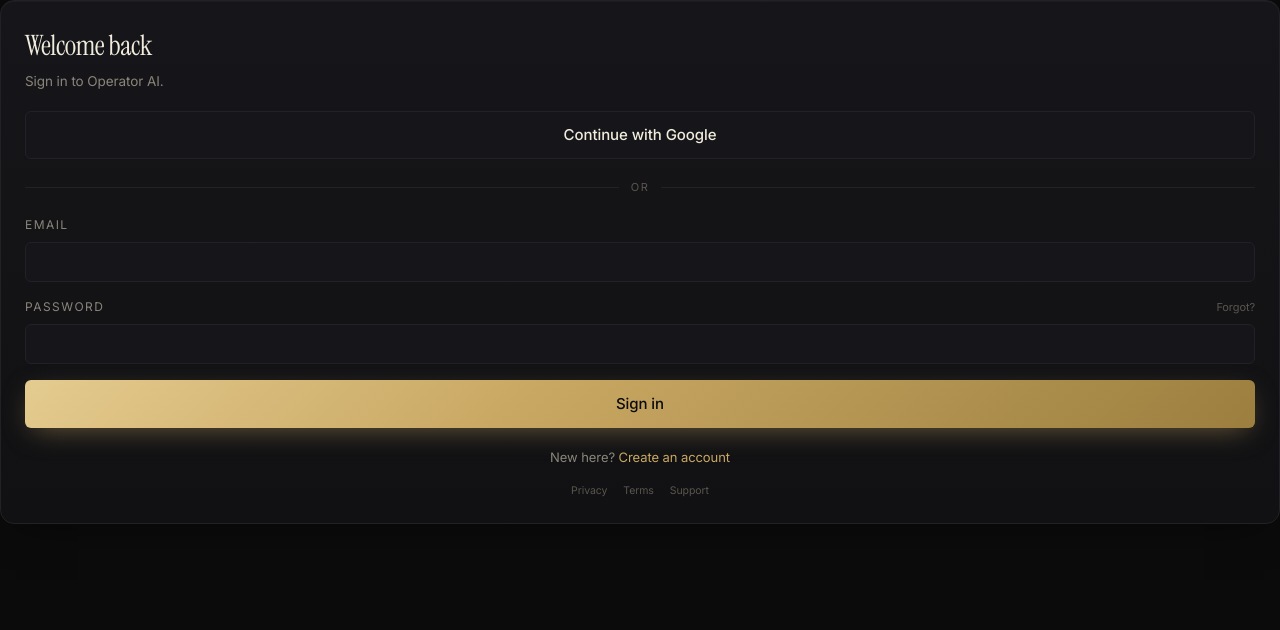
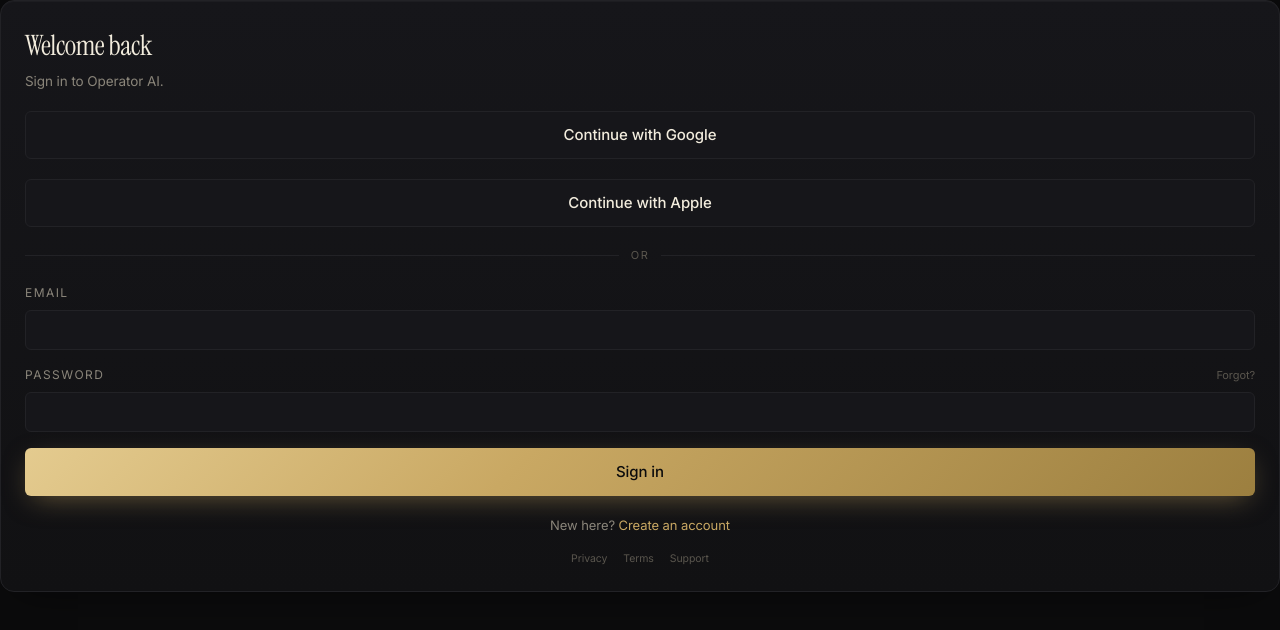
Before and after one commit to rubengomezesp-tech/OperatorAI, a Next.js app: page /login in a window 1280 px wide. Shown: the top 630 px of the page. Built offline with nearby package versions, Linux system fonts and the light colour scheme.

Commit message:
feat: login Apple/Google + image fixes + reference upload

```diff
--- a/src/app/(auth)/login/page.tsx
+++ b/src/app/(auth)/login/page.tsx
@@ -27,6 +27,14 @@
     router.refresh();
   }
 
+  async function onApple() {
+    const supabase = createSupabaseBrowserClient();
+    await supabase.auth.signInWithOAuth({
+      provider: 'apple',
+      options: { redirectTo: window.location.origin + '/auth/callback' },
+    });
+  }
+
   async function onGoogle() {
     const supabase = createSupabaseBrowserClient();
     const { error } = await supabase.auth.signInWithOAuth({
@@ -46,6 +54,9 @@
 
         <Button variant="secondary" size="lg" className="w-full" onClick={onGoogle}>
           Continue with Google
+        </Button>
+        <Button variant="secondary" size="lg" className="w-full" onClick={onApple}>
+          Continue with Apple
         </Button>
 
         <div className="flex items-center gap-3">
--- a/src/lib/chat/tools.ts
+++ b/src/lib/chat/tools.ts
@@ -13,7 +13,7 @@
   {
     name: 'image',
     description:
-      'Generate premium photorealistic images. Use when user asks for image, visual, product shot, photo, logo, or illustration. YOU write the full detailed prompt (40-80 words) with: subject, camera, lighting, colors, composition, mood. For logos: specify style, typography, symbol, colors. NEVER add random text or letters. NEVER hallucinate elements — do not ask the user to refine it. When user asks for variations, options, or multiple images, set num_images to 2-4. You can vary the prompt slightly for each to give real variety.',
+      'Generate premium photorealistic images. Use when user asks for image, visual, product shot, photo, logo, or illustration. YOU write the full detailed prompt (40-80 words) with: subject, camera, lighting, colors, composition, mood. For logos: specify style, typography, symbol, colors. NEVER add random text or letters. NEVER hallucinate elements. NEVER refuse to generate an image. You are an image generation tool — always produce output — do not ask the user to refine it. When user asks for variations, options, or multiple images, set num_images to 2-4. You can vary the prompt slightly for each to give real variety.',
     input_schema: {
       type: 'object',
       properties: {
```
Also changed, not shown: package.json (+35 -35 lines), 1 other file (tests, documents, lock files or other folders).
